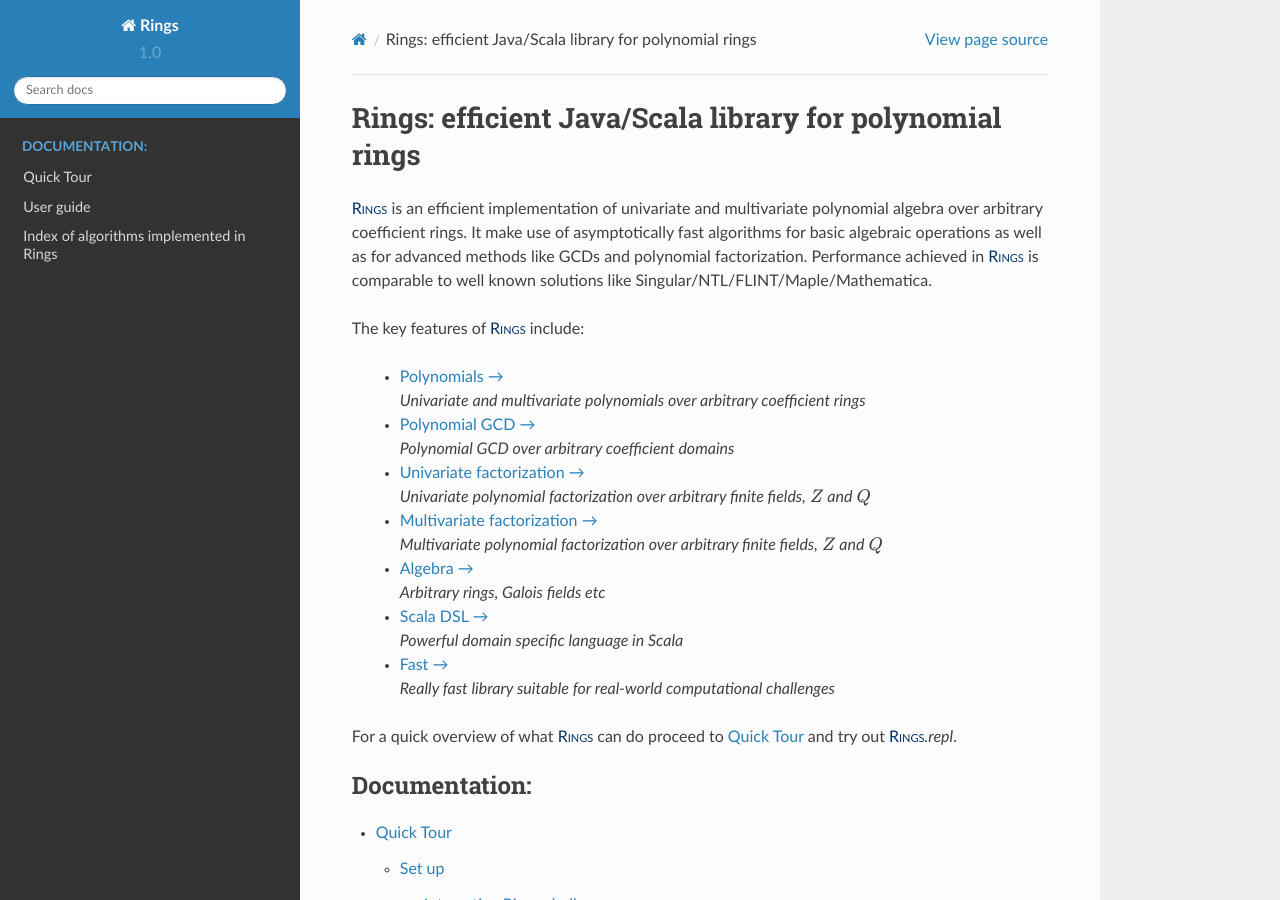
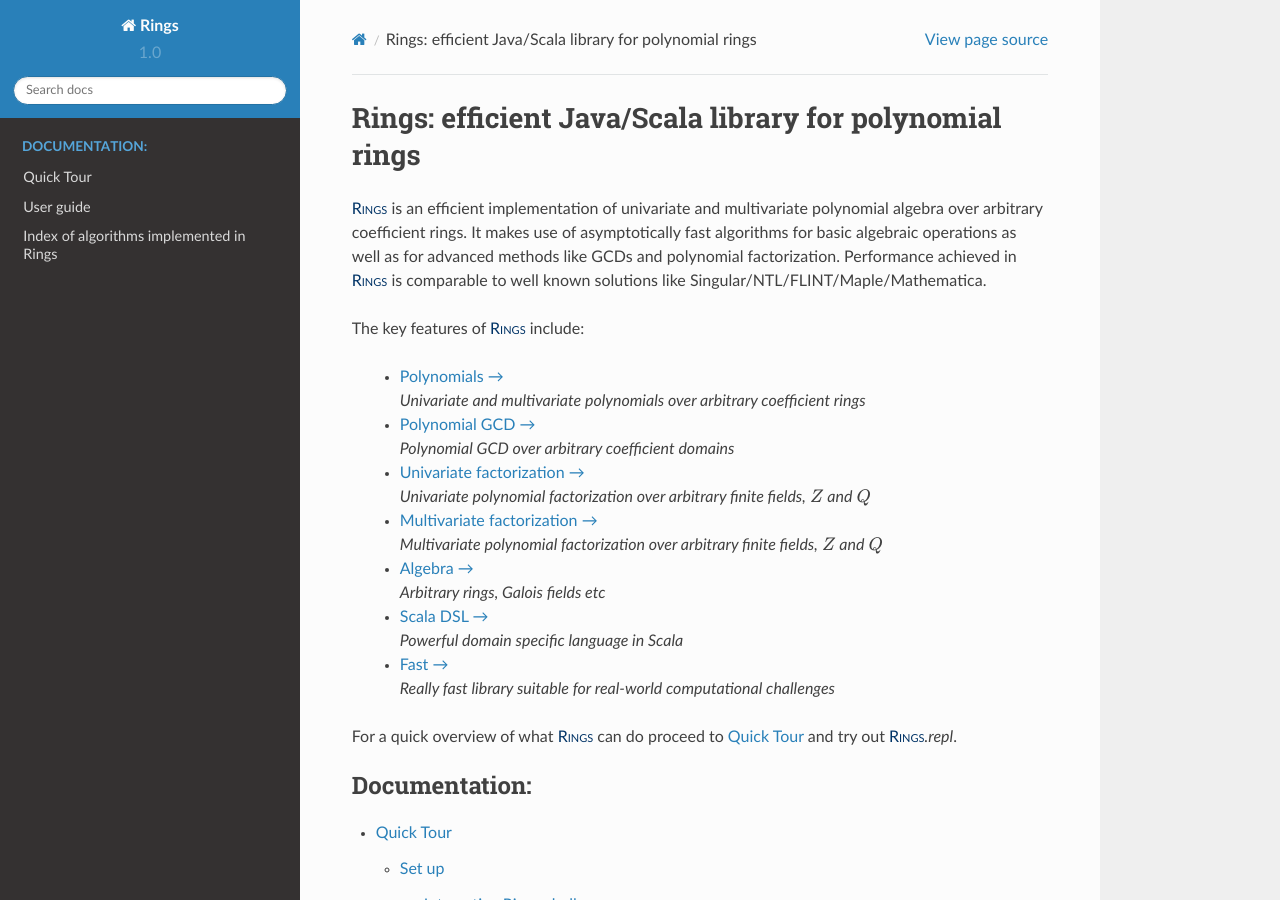
Before and after one commit to PoslavskySV/rings, a Sphinx documentation site: the page built from doc/index.rst, in a window 1280 px wide and 900 px high. Built offline with Sphinx 7.4.7 and the Read the Docs theme 2.0.0, drawn with Linux system fonts in a browser that asks for light colours.

Commit message:
Docs: typo fixes

```diff
--- a/doc/index.rst
+++ b/doc/index.rst
@@ -13,7 +13,7 @@
 Rings: efficient Java/Scala library for polynomial rings
 ########################################################
 
-|Rings| is an efficient implementation of univariate and multivariate polynomial algebra over arbitrary coefficient rings. It make use of asymptotically fast algorithms for basic algebraic operations as well as for advanced methods like GCDs and polynomial factorization. Performance achieved in |Rings| is comparable to well known solutions like Singular/NTL/FLINT/Maple/Mathematica.
+|Rings| is an efficient implementation of univariate and multivariate polynomial algebra over arbitrary coefficient rings. It makes use of asymptotically fast algorithms for basic algebraic operations as well as for advanced methods like GCDs and polynomial factorization. Performance achieved in |Rings| is comparable to well known solutions like Singular/NTL/FLINT/Maple/Mathematica.
 
 The key features of |Rings| include:
 
```
Also changed, not shown: README.md (+1 -1 lines).
